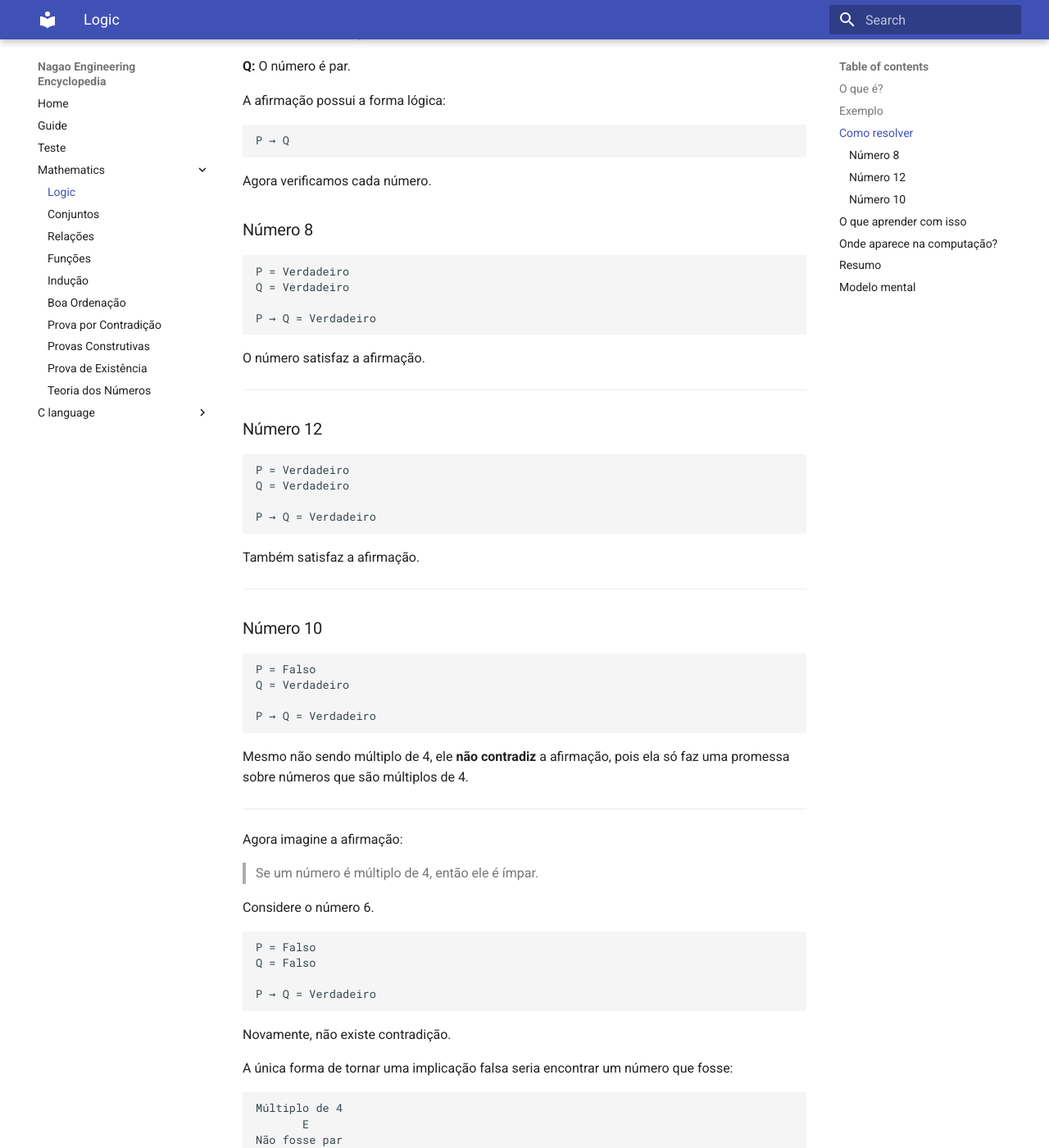
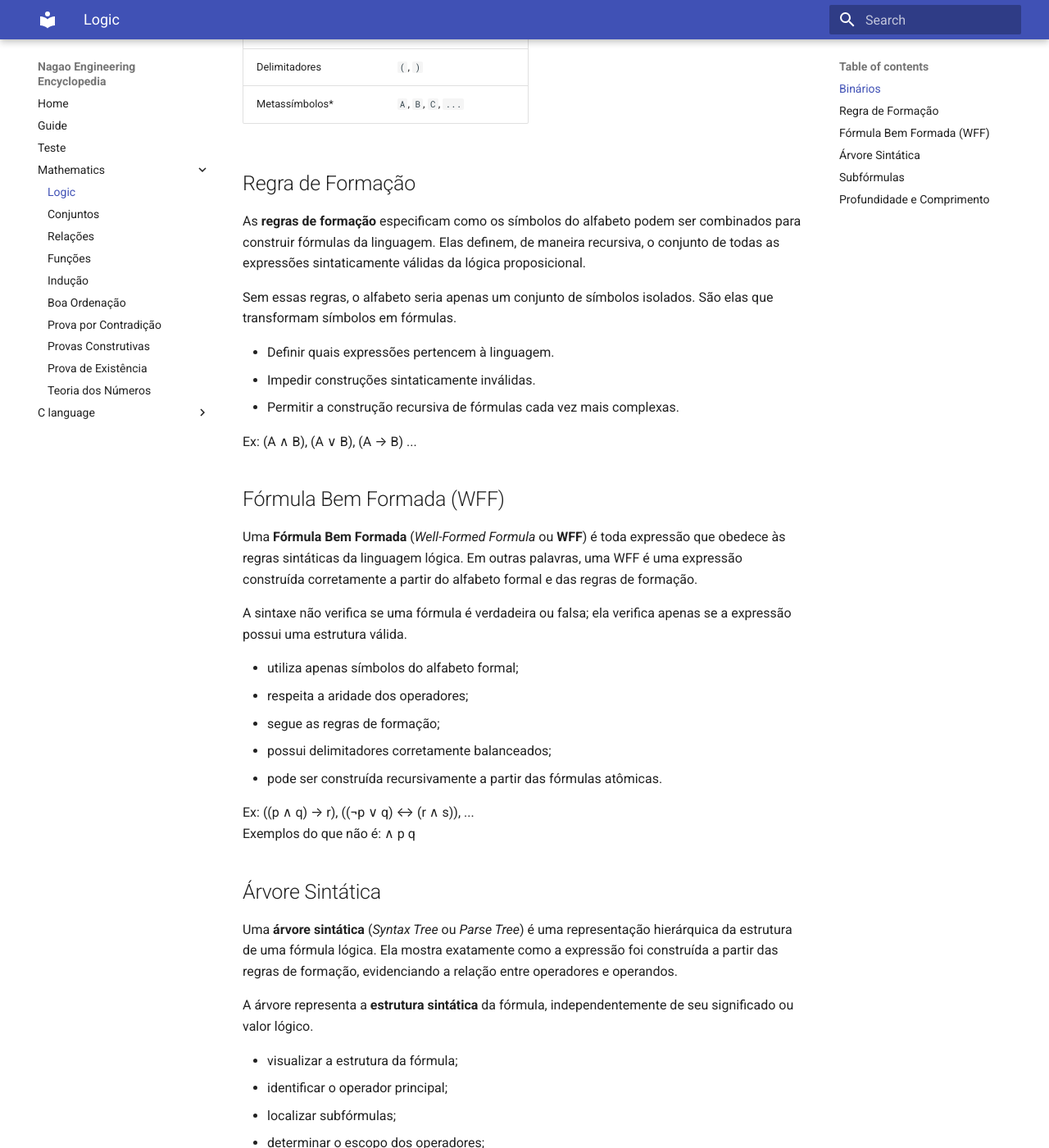
Before and after one commit to NagaoVictor/nagao-engineering, an MkDocs documentation site: the page built from docs/mathematics/logica.md, in a window 1280 px wide and 1400 px high, scrolled down 857 px. Shown: the whole window at 82% size. Built offline with MkDocs 1.6.1 and Material for MkDocs 9.7.7, drawn with Linux system fonts in a browser that asks for light colours; some of the changed text lies outside the part shown.

Commit message:
Update logica.md

````diff
--- a/docs/mathematics/logica.md
+++ b/docs/mathematics/logica.md
@@ -1,162 +1,122 @@
-# Lógica Matemática
+# Sintáxe
 
-## O que é?
+## Binários
 
-Lógica matemática é o estudo de como construir raciocínios válidos. Ela fornece regras para determinar quando uma conclusão realmente decorre das premissas.
+- Conjunção (∧)
+- Disjunção (∨)
+- Condicional (→)
+- Bicondicional (↔)
+- NAND (↑)
+- NOR (↓)
+- XOR (⊕)
 
-Na computação, praticamente todo algoritmo, condição (`if`), laço (`while`) e circuito digital utiliza lógica.
+| p | q | ¬p | ¬q | p ∧ q | p ∨ q | p → q | p ↔ q | p ⊕ q | p ↑ q | p ↓ q |  T  |  ⊥  |
+| --- | --- | --- | --- | --- | --- | --- | --- | --- | --- | --- |  ---  |  ---  |
+|  V  |  V  |  F  |  F  |  V  |  V  |  V  |  V  |  F  |  F  |  F  |  V  |  F  |
+|  V  |  F  |  F  |  V  |  F  |  V  |  F  |  F  |  V  |  V  |  F  |  V  |  F  |
+|  F  |  V  |  V  |  F  |  F  |  V  |  V  |  F  |  V  |  V  |  F  |  V  |  F  |
+|  F  |  F  |  V  |  V  |  F  |  F  |  V  |  V  |  F  |  V  |  V  |  V  |  F  |
 
----
+| Grupo | Símbolos |
+|--------|----------|
+| Variáveis Proposicionais | `p`, `q`, `r`, `s`, `t`, ... |
+| Constantes Lógicas | `⊤`, `⊥` |
+| Conectivos Lógicos | `¬`, `∧`, `∨`, `→`, `↔`, `⊕`, `↑`, `↓` |
+| Delimitadores | `(`, `)` |
+| Metassímbolos* | `A`, `B`, `C`, `...` |
 
-## Exemplo
+## Regra de Formação
+As **regras de formação** especificam como os símbolos do alfabeto podem ser combinados para construir fórmulas da linguagem. Elas definem, de maneira recursiva, o conjunto de todas as expressões sintaticamente válidas da lógica proposicional.
 
-Considere a afirmação:
+Sem essas regras, o alfabeto seria apenas um conjunto de símbolos isolados. São elas que transformam símbolos em fórmulas.
 
-> Se um número é múltiplo de 4, então ele é par.
+- Definir quais expressões pertencem à linguagem.
+- Impedir construções sintaticamente inválidas.
+- Permitir a construção recursiva de fórmulas cada vez mais complexas.
 
-Agora analise os seguintes números:
+Ex: (A ∧ B), (A ∨ B), (A → B) ...
 
-- 8
-- 12
-- 10
 
-**Pergunta:** Qual deles contradiz a afirmação?
+## Fórmula Bem Formada (WFF)
+Uma **Fórmula Bem Formada** (*Well-Formed Formula* ou **WFF**) é toda expressão que obedece às regras sintáticas da linguagem lógica. Em outras palavras, uma WFF é uma expressão construída corretamente a partir do alfabeto formal e das regras de formação.
 
----
+A sintaxe não verifica se uma fórmula é verdadeira ou falsa; ela verifica apenas se a expressão possui uma estrutura válida.
 
-## Como resolver
+- utiliza apenas símbolos do alfabeto formal; <br>
+- respeita a aridade dos operadores; <br>
+- segue as regras de formação; <br>
+- possui delimitadores corretamente balanceados; <br>
+- pode ser construída recursivamente a partir das fórmulas atômicas. <br>
 
-Primeiro identificamos duas proposições.
+Ex: ((p ∧ q) → r), ((¬p ∨ q) ↔ (r ∧ s)), ... <br>
+Exemplos do que não é: ∧ p q <br>
 
-**P:** O número é múltiplo de 4.
+## Árvore Sintática
+Uma **árvore sintática** (*Syntax Tree* ou *Parse Tree*) é uma representação hierárquica da estrutura de uma fórmula lógica. Ela mostra exatamente como a expressão foi construída a partir das regras de formação, evidenciando a relação entre operadores e operandos.
 
-**Q:** O número é par.
+A árvore representa a **estrutura sintática** da fórmula, independentemente de seu significado ou valor lógico.
 
-A afirmação possui a forma lógica:
+- visualizar a estrutura da fórmula;
+- identificar o operador principal;
+- localizar subfórmulas;
+- determinar o escopo dos operadores;
+- facilitar provas por indução estrutural;
+- servir de base para algoritmos de análise sintática.
 
 ```text
-P → Q
+((p ∧ q) → r)
 ```
 
-Agora verificamos cada número.
+```text
+        →
+      /   \
+     ∧     r
+   /   \
+  p     q
+```
 
-### Número 8
+## Subfórmulas
+
+Uma **subfórmula** é qualquer fórmula que aparece como parte da estrutura de outra fórmula. Em outras palavras, toda expressão lógica pode ser decomposta em fórmulas menores, e cada uma dessas partes é denominada subfórmula.
+
+As subfórmulas descrevem a estrutura interna de uma fórmula e constituem um dos conceitos fundamentais da sintaxe, pois permitem analisar, decompor e provar propriedades sobre expressões lógicas.
+
+- Toda fórmula atômica possui apenas ela mesma como subfórmula.
+- A negação possui como subfórmulas ela própria e a fórmula negada.
+- Uma fórmula binária possui como subfórmulas ela própria e todas as subfórmulas de seus operandos.
 
 ```text
-P = Verdadeiro
-Q = Verdadeiro
+((p ∧ q) → (¬r ∨ s))
+```
+| p   | q   | r   | s   | p ∧ q | ¬r  | ¬r ∨ s | ( p ∧ q ) → (¬r ∨ s) |
+| --- | --- | --- | --- | --- | --- | ---- | ------------ |
+| ... | ... | ... | ... | ... | ... | ...  | ...          |
 
-P → Q = Verdadeiro
-```
+## Profundidade e Comprimento
 
-O número satisfaz a afirmação.
+A profundidade e o comprimento são medidas estruturais utilizadas para descrever a complexidade sintática de uma fórmula. Enquanto o comprimento mede seu tamanho, a profundidade mede o número de níveis de construção necessários para obtê-la.
 
----
-
-### Número 12
+Essas medidas dependem apenas da estrutura da fórmula, não de seu significado ou valor lógico.
 
 ```text
-P = Verdadeiro
-Q = Verdadeiro
+((¬p ∨ q) ↔ (r ∧ s))
+```
+```text
+              ↔
+           /      \
+         ∨          ∧
+       /   \      /   \
+      ¬     q    r     s
+      │
+      p
+```
+```text
+0 → ↔
 
-P → Q = Verdadeiro
+1 → ∨ , ∧
+
+2 → ¬ , q , r , s
+
+3 → p
 ```
-
-Também satisfaz a afirmação.
-
----
-
-### Número 10
-
-```text
-P = Falso
-Q = Verdadeiro
-
-P → Q = Verdadeiro
-```
-
-Mesmo não sendo múltiplo de 4, ele **não contradiz** a afirmação, pois ela só faz uma promessa sobre números que são múltiplos de 4.
-
----
-
-Agora imagine a afirmação:
-
-> Se um número é múltiplo de 4, então ele é ímpar.
-
-Considere o número 6.
-
-```text
-P = Falso
-Q = Falso
-
-P → Q = Verdadeiro
-```
-
-Novamente, não existe contradição.
-
-A única forma de tornar uma implicação falsa seria encontrar um número que fosse:
-
-```text
-Múltiplo de 4
-       E
-Não fosse par
-```
-
-Ou seja:
-
-```text
-P = Verdadeiro
-Q = Falso
-
-P → Q = Falso
-```
-
-Como esse número não existe, a afirmação continua verdadeira.
-
----
-
-## O que aprender com isso
-
-Uma implicação (`P → Q`) **só é falsa** quando:
-
-- A hipótese é verdadeira.
-- A conclusão é falsa.
-
-Todos os demais casos são considerados verdadeiros.
-
-Essa é a base de praticamente todas as demonstrações matemáticas.
-
----
-
-## Onde aparece na computação?
-
-- Condições (`if`)
-- Laços (`while`)
-- Validação de dados
-- Circuitos digitais
-- Demonstrações de algoritmos
-- Verificação formal de software
-- Inteligência Artificial
-- Bancos de dados
-
----
-
-## Resumo
-
-| Conceito | Ideia |
-|----------|-------|
-| **Proposição** | Uma afirmação que pode ser verdadeira ou falsa. |
-| **Hipótese (P)** | A condição inicial da afirmação. |
-| **Conclusão (Q)** | O resultado esperado caso a hipótese seja verdadeira. |
-| **Implicação (P → Q)** | "Se P acontecer, então Q deve acontecer." |
-| **Contradição** | Encontrar um caso onde P é verdadeiro e Q é falso. |
-
----
-
-## Modelo mental
-
-Não tente provar que uma afirmação funciona para todos os casos.
-
-Procure um único caso onde a hipótese seja verdadeira e a conclusão seja falsa.
-
-Se esse caso não existir, a implicação permanece válida.
+Profundidade = **3**
````
